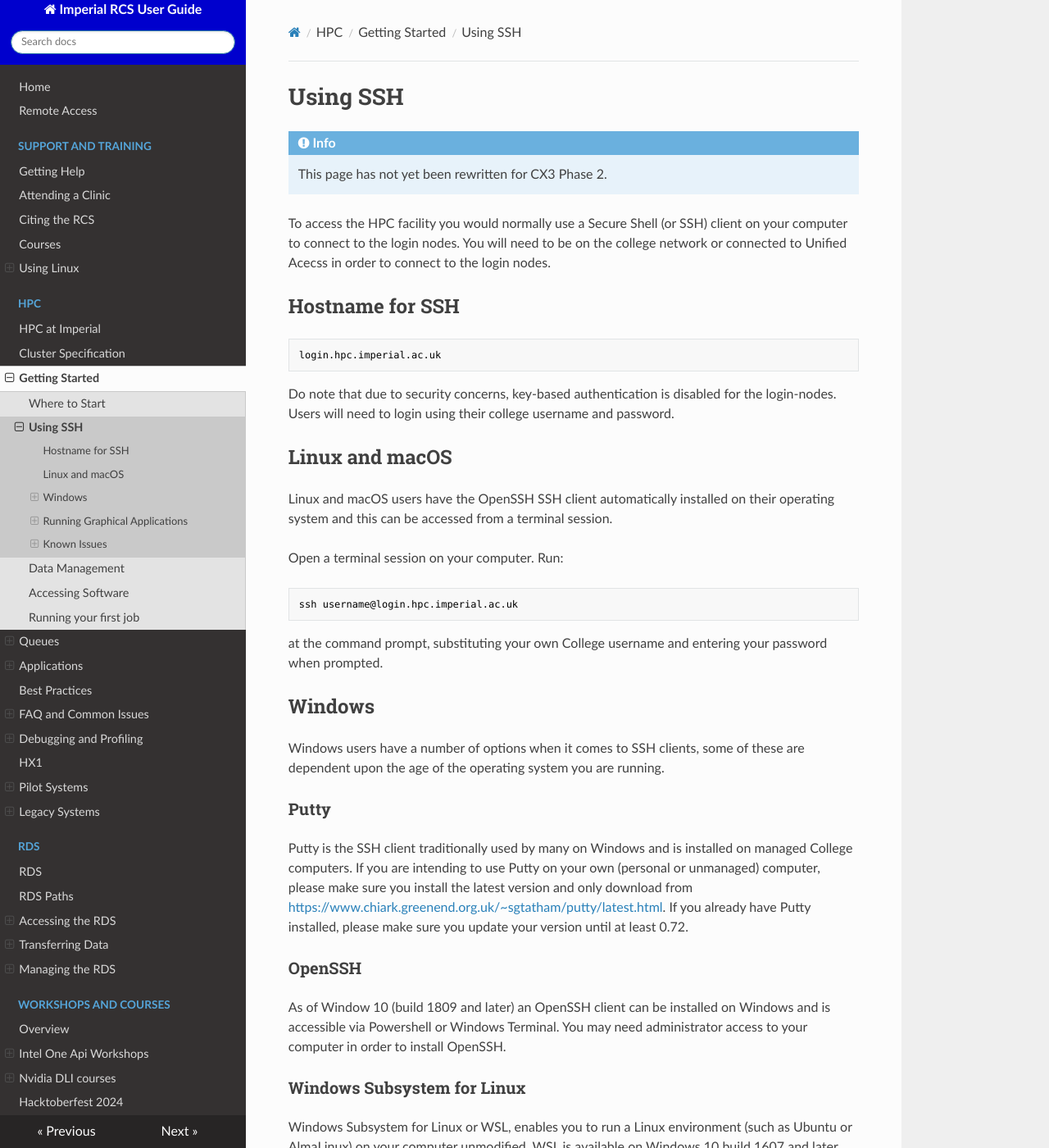
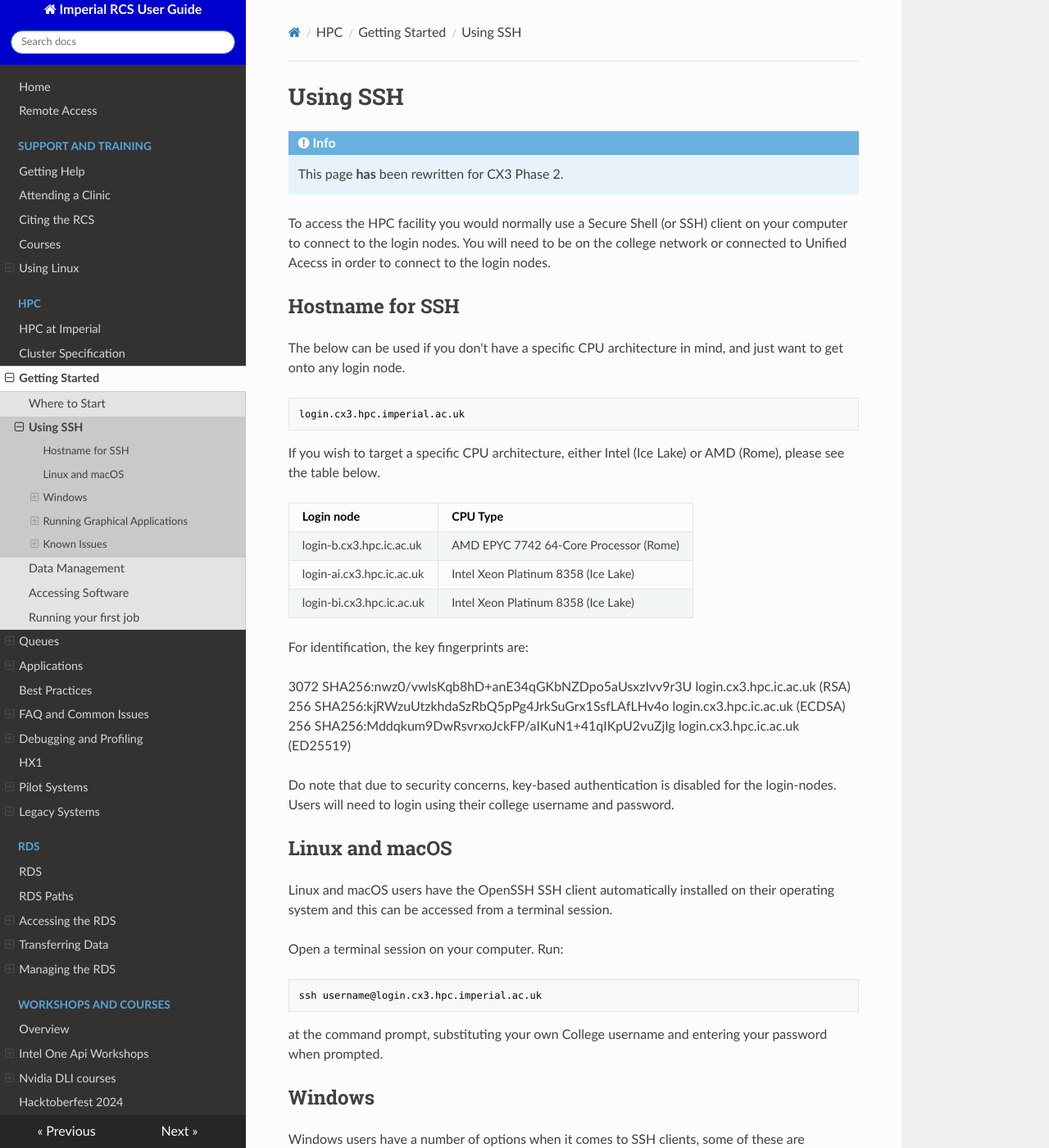
Before and after one commit to ImperialCollegeLondon/icl-rcs-user-guide, an MkDocs documentation site: the page built from docs/hpc/getting-started/using-ssh.md, in a window 1280 px wide and 1400 px high. Shown: the whole window at 82% size. Built offline with MkDocs 1.6.1, drawn with Linux system fonts in a browser that asks for light colours; nearby versions of some CDN libraries; some of the changed text lies outside the part shown.

Commit message:
updated using ssh page for phase 2

````diff
--- a/docs/hpc/getting-started/using-ssh.md
+++ b/docs/hpc/getting-started/using-ssh.md
@@ -2,15 +2,29 @@
 
 !!! info
 
-    This page has not yet been rewritten for CX3 Phase 2.
+    This page **has** been rewritten for CX3 Phase 2.
 
 To access the HPC facility you would normally use a Secure Shell (or SSH) client on your computer to connect to the login nodes. You will need to be on the college network or connected to Unified Acecss in order to connect to the login nodes.
 
 ## Hostname for SSH
 
+The below can be used if you don't have a specific CPU architecture in mind, and just want to get onto any login node.
 ```console
-login.hpc.imperial.ac.uk
+login.cx3.hpc.imperial.ac.uk
 ```
+If you wish to target a specific CPU architecture, either Intel (Ice Lake) or AMD (Rome), please see the table below.
+
+| Login node      | CPU Type |
+| ----------- | ----------- |
+| login-b.cx3.hpc.ic.ac.uk    | AMD EPYC 7742 64-Core Processor (Rome)    |
+| login-ai.cx3.hpc.ic.ac.uk   | Intel Xeon Platinum 8358 (Ice Lake)       |
+| login-bi.cx3.hpc.ic.ac.uk   | Intel Xeon Platinum 8358 (Ice Lake)       |
+
+For identification, the key fingerprints are:
+
+3072 SHA256:nwz0/vwlsKqb8hD+anE34qGKbNZDpo5aUsxzIvv9r3U login.cx3.hpc.ic.ac.uk (RSA)
+256 SHA256:kjRWzuUtzkhdaSzRbQ5pPg4JrkSuGrx1SsfLAfLHv4o login.cx3.hpc.ic.ac.uk (ECDSA)
+256 SHA256:Mddqkum9DwRsvrxoJckFP/aIKuN1+41qIKpU2vuZjIg login.cx3.hpc.ic.ac.uk (ED25519)
 
 Do note that due to security concerns, key-based authentication is disabled for the login-nodes. Users will need to login using  their college username and password.
 
@@ -22,7 +36,7 @@ Open a terminal session on your computer.
 Run:
 
 ```console
-ssh username@login.hpc.imperial.ac.uk
+ssh username@login.cx3.hpc.imperial.ac.uk
 ```
 
 at the command prompt, substituting your own College username and entering your password when prompted.
@@ -78,8 +92,8 @@ On Linux and macOS you have to use a terminal to connect using a regular SSH cli
 
 Your connect command will look like:
 
-```
-ssh -X username@login.hpc.ic.ac.uk
+```console
+ssh -X username@login.cx3.hpc.ic.ac.uk
 ```
 
 #### Other SSH Clients
````
Also changed, not shown: other parts of docs/hpc/getting-started/using-ssh.md (+1 -1 lines).
